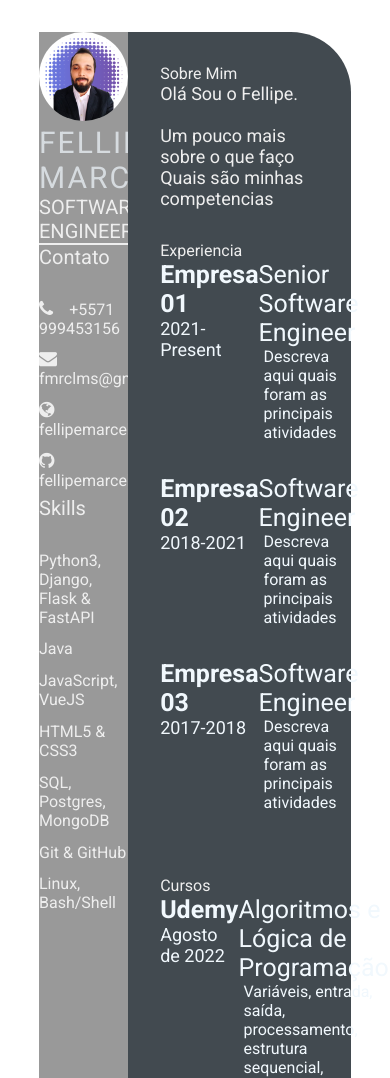
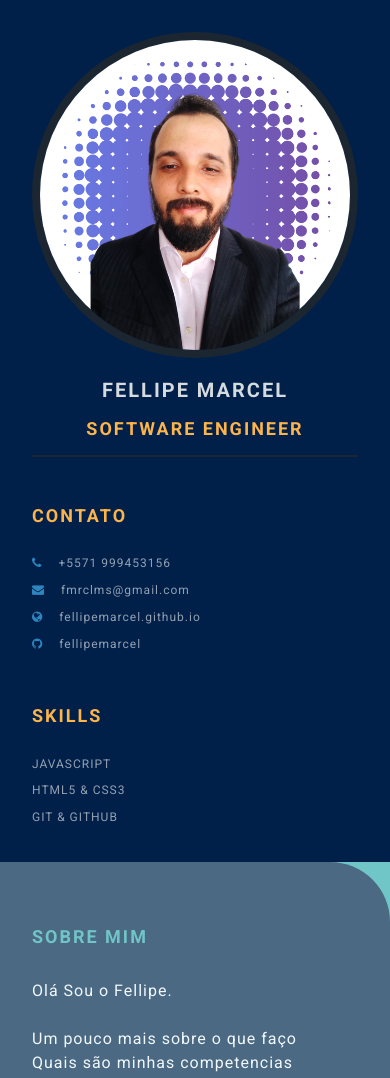
Before and after one commit to fellipemarcel/devweekgit.github.io, a plain HTML site: page index.html in a window 390 px wide. Shown: the top 1078 px of the page. Drawn offline with Linux system fonts and the light colour scheme.

Commit message:
feature: added-css-positioning-color

```diff
--- a/index.html
+++ b/index.html
@@ -36,13 +36,9 @@
                 <div class="skills">
                     <p class="left-title">Skills</p>
                     <ul>
-                        <li><p>Python3, Django, Flask & FastAPI</p></li>
-                        <li><p>Java</p></li>
-                        <li><p>JavaScript, VueJS</p></li>
+                        <li><p>JavaScript</p></li>
                         <li><p>HTML5 & CSS3</p></li>
-                        <li><p>SQL, Postgres, MongoDB</p></li>
                         <li><p>Git & GitHub</p></li>
-                        <li><p>Linux, Bash/Shell</p></li>
                     </ul>
                 </div>
             </div>
--- a/style.css
+++ b/style.css
@@ -4,6 +4,10 @@
     box-sizing: border-box;
     list-style: none;
     font-family: 'Roboto', sans-serif;
+}
+
+body {
+    background-color: #70c6c7;
 }
 
 .resume-contents {
@@ -17,28 +21,29 @@
 .left-section {
     grid-column: span 2;
     height: 100%;
-    background-color: #999999;
+    background-color: #00204A;
 }
 
 .right-section {
     grid-column: span 5;
     height: 100%;
-    background-color: #424a50;
+    background-color: #4B6982;
     border-radius: 0px 60px 0px 0px;
 }
 
-.left-section-contents{
+.left-section-content{
     padding: 2rem 2rem;
 }
 
 .profile {
     width: 100%;
-    border-bottom: 2px solid #eeeeee;
+    border-bottom: 2px solid #1B2631;
 }
 
 .profile .profile-image {
     width: 100%;
-    border-radius: 100%;
+    border-radius: 50%;
+    border: 8px solid #1B2631;
 }
 
 .name {
@@ -46,18 +51,31 @@
     font-size: 30px;
     letter-spacing: 2px;
     text-transform: uppercase;
+    text-align: center;
+    font-weight: bold;
+    padding: 1rem 0;
 }
 
 .profession {
-    color: #eeeeee;
+    color: #FDB44B;
     font-size: 20px;
     text-transform: uppercase;
     text-align: center;
+    letter-spacing: 2px;
+    font-weight: bold;
+    padding-bottom: 1rem;
 }
 
+/* .contact-info { border-bottom: 2px solid #1B2631; } */
 .left-title {
-    color: #eeeeee;
+    color: #FDB44B;
     font-size: 20px;
+    letter-spacing: 2px;
+    text-transform: uppercase;
+    font-weight: bold;
+    display: flex;
+    align-items: center;
+    padding-top: 3rem;
 }
 
 .contact-info ul {
@@ -67,14 +85,18 @@
 .contact-info ul li,
 .references ul li {
     padding: .4rem 0;
-    color: #eeeeee;
+    display: flex;
+    align-items: center;
+    color: #d6dbdfaf;
+    letter-spacing: 1px;
+    font-size: 18px;
 }
 
 .contact-info ul li i,
 .references ul li i {
     padding-right: 1rem;
     font-size: 18px;
-    color: #eeeeee;
+    color: #2E86C1;
 }
 
 .skills ul {
@@ -82,15 +104,46 @@
 }
 .skills ul li p {
     padding: .4rem 0;
-    color: #eeeeee;
+    color: #d6dbdfaf;
+    font-size: 18px;
+    letter-spacing: 1px;
+    display: flex;
+    align-items: center;
+    text-transform: uppercase;
 }
+
+.referance-name {
+    padding-top: 1.5rem;
+    padding-bottom: .4rem;
+    font-size: 18px;
+    color: #F9E79F;
+    letter-spacing: 1px;
+    text-transform: uppercase;
+}
+
+.referance-profession {
+    font-size: 16px;
+    color: #d6dbdfaf;
+    letter-spacing: 1px;
+    /* text-transform: uppercase; */
+    padding-bottom: .4rem;
+}
+
 
 .right-section-contents {
     padding: 2rem 2rem;
 }
 
 .right-title {
-    color: #eeeeee;
+    color: #70C6C7;
+    font-size: 40px;
+    letter-spacing: 2px;
+    text-transform: uppercase;
+    font-weight: bold;
+    display: flex;
+    align-items: center;
+    padding: 2rem 0;
+    position: relative;
 }
 
 .gap {
@@ -98,7 +151,9 @@
 }
 .about-me-contents {
     font-size: 18px;
-    color: #eeeeee;
+    letter-spacing: 1px;
+    line-height: 2rem;
+    color: #F1F8FD;
 }
 
 .experience-contents,
@@ -115,23 +170,124 @@
 .awards-company-name {
     font-size: 25px;
     font-weight: bold;
+    text-transform: uppercase;
+    letter-spacing: 1px;
+    color: #FDB44B;
+    padding-bottom: .4rem;
 }
 
 .exp-time-period,
 .educationp-time-period,
 .awards-time-period {
     font-size: 18px;
+    letter-spacing: 1px;
+    line-height: 2rem;
 }
 
 .exp-position,
 .education-subject,
 .awards-name {
     font-size: 25px;
+    font-weight: bold;
+    text-transform: uppercase;
+    letter-spacing: 1px;
+    color: #FDB44B;
+    padding-bottom: .4rem;
 }
 
 .exp-desc,
 .education-desc,
 .awards-desc {
     font-size: 16px;
+    letter-spacing: 1px;
+    line-height: 1.5rem;
+    border-left: 3px solid #a5a3a3;
     padding-left: 5px;
 }
+
+/* Media queries */
+@media screen and (max-width:780px) {
+    .experience-contents,
+    .education-contents,
+    .awards-contents {
+        grid-template-columns: repeat(1, 1fr);
+    }
+}
+
+@media screen and (max-width:780px) {
+    .left-section {
+        grid-column: span 3;
+    }
+
+    .right-section {
+        grid-column: span 4;
+    }
+
+}
+
+@media screen and (max-width:1200px) {
+    .resume-contents {
+        grid-template-columns: repeat(1, 1fr);
+    }
+}
+
+@media screen and (max-width:390px) {
+    .resume-contents {
+        width: 100%;
+        margin: 0 auto;
+    }
+
+    .name {
+        font-size: 20px;
+    }
+
+    .profession {
+        font-size: 18px;
+    }
+
+    .left-title {
+        font-size: 18px;
+    }
+
+    .right-title {
+        font-size: 18px;
+    }
+
+    .contact-info ul li,
+    .references ul li {
+        font-size: 12px;
+    }
+
+    .contact-info ul li i,
+    .references ul li i {
+        /* padding-right: 1rem; */
+        font-size: 12px;
+    }
+
+    .skills ul li p {
+        font-size: 12px;
+    }
+
+    .about-me-contents {
+        font-size: 16px;
+        line-height: 1.5rem;
+    }
+
+    .exp-company-name,
+    .education-school-name,
+    .awards-company-name {
+        font-size: 18px;
+    }
+
+    .exp-time-period,
+    .educationp-time-period,
+    .awards-time-period {
+        font-size: 16px;
+    }
+
+    .exp-position,
+    .education-subject,
+    .awards-name {
+        font-size: 18px;
+    }
+}
```
